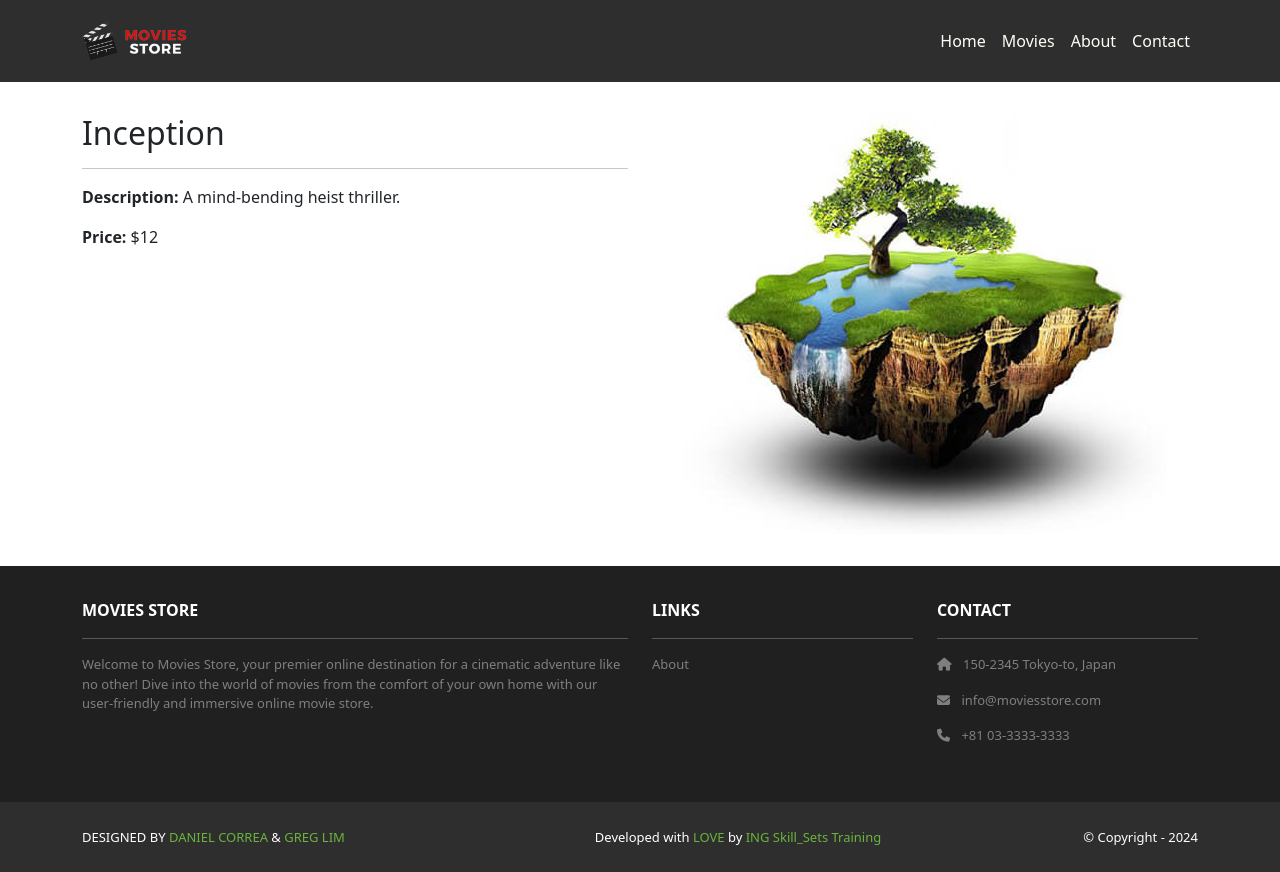
After one commit to gurnitha/2025-movies-store, a Django app: page /movie/1/ in a window 1280 px wide. The commit adds this page. Run offline with Django 5.2, Linux system fonts and the light colour scheme; some libraries are stand-ins or nearby versions.

Commit message:
5.5. Merender singel movie data dummy

```diff
--- a/app/movies/urls.py
+++ b/app/movies/urls.py
@@ -9,4 +9,5 @@ app_name = 'movies'
 
 urlpatterns = [
     path('movies/', views.movies_view, name='movies'),
+    path('movie/<int:id>/', views.movie_view, name='movie'),
 ]
--- a/app/movies/views.py
+++ b/app/movies/views.py
@@ -31,3 +31,15 @@ def movies_view(request):
         'template_data': template_data,
     }
     return render(request, 'movies/movies.html', context)
+
+
+def movie_view(request, id):
+    movie = movies[id - 1]
+    template_data = {}
+    template_data['title'] = movie['name']
+    template_data['movie'] = movie
+    context = {
+        'page_title': template_data['title'],
+        'template_data': template_data,
+    }
+    return render(request, 'movies/movie.html', context)
--- /dev/null
+++ b/templates/movies/movie.html
@@ -0,0 +1,25 @@
+<!-- templates/movies/movie_single.html -->
+{% extends 'base.html' %}
+
+{% block title %}
+{{ block.super }} {{ page_title }}
+{% endblock title %}
+
+{% block content %}
+{% load static %}
+<div class="p-3">
+  <div class="container">
+    <div class="row mt-3">
+      <div class="col-md-6 mx-auto mb-3">
+        <h2>{{ template_data.movie.name }}</h2>
+        <hr />
+        <p><b>Description:</b> {{ template_data.movie.description }}</p>
+        <p><b>Price:</b> ${{ template_data.movie.price }}</p>
+      </div>
+      <div class="col-md-6 mx-auto mb-3 text-center">
+        <img src="{% static 'assets/img/about.jpg' %}" class="rounded" />
+      </div>
+    </div>
+  </div>
+</div>
+{% endblock content %}
--- a/templates/movies/movies.html
+++ b/templates/movies/movies.html
@@ -23,7 +23,7 @@
                     <img src="{% static 'assets/img/about.jpg' %}"
                         class="card-img-top rounded">
                     <div class="card-body text-center">
-                        <a href="" class="btn bg-dark text-white">
+                        <a href="{% url 'movies:movie' id=movie.id %}" class="btn bg-dark text-white">
                         {{ movie.name }}
                         </a>
                     </div>
```
Also changed, not shown: README.md.
